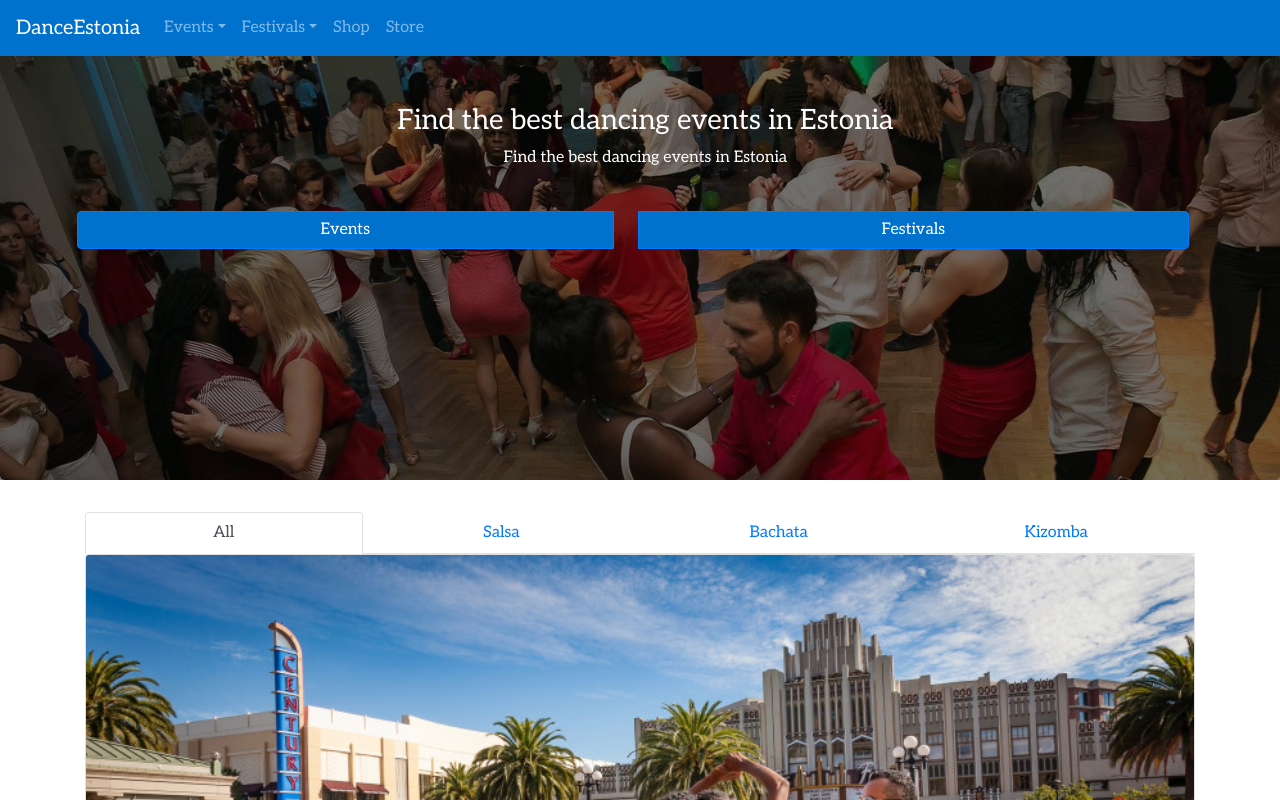
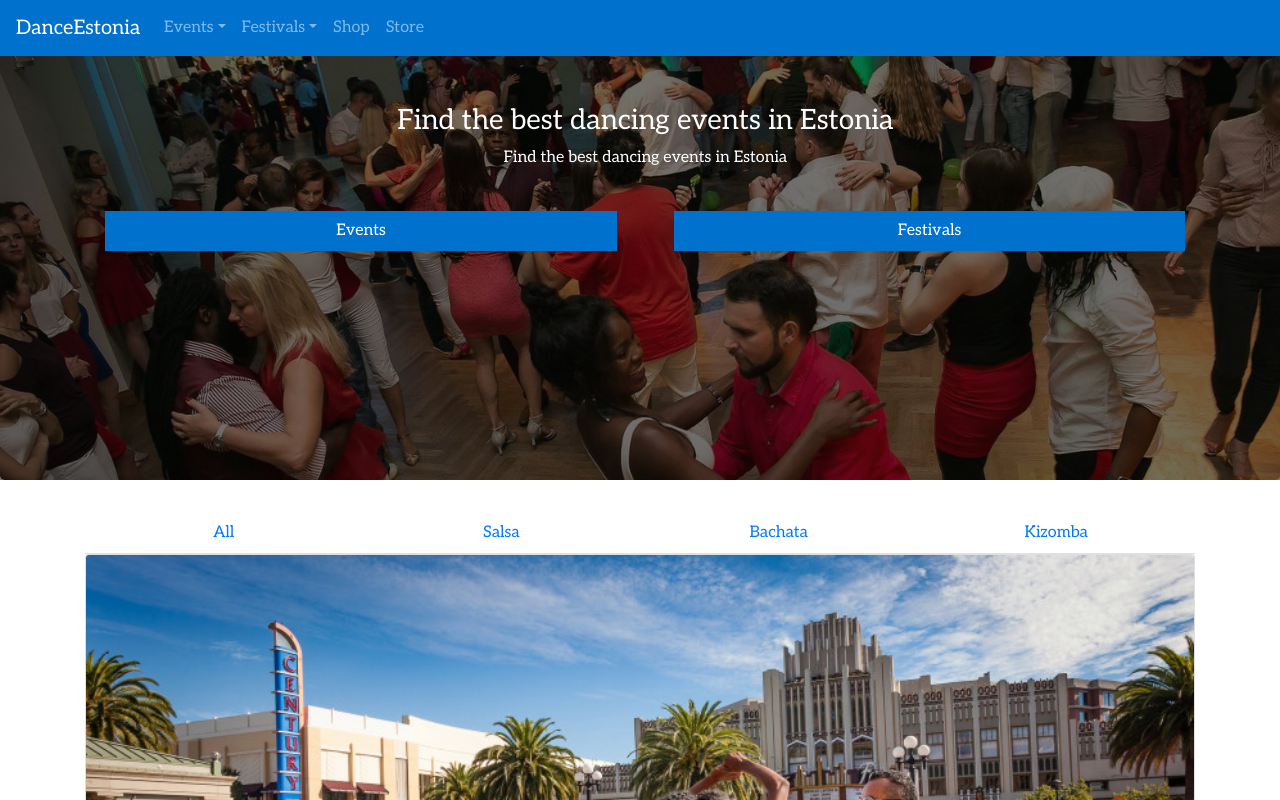
Before and after one commit to rrorrolfo/danceEstoniaClient, a React (Create React App) app in the folder client/: page /events in a window 1280 px wide. Shown: the top 800 px of the page. Built offline with nearby package versions, Linux system fonts and the light colour scheme.

Commit message:
Optimized bootstrap markup

```diff
--- a/client/src/components/jumbotron/index.jsx
+++ b/client/src/components/jumbotron/index.jsx
@@ -1,8 +1,8 @@
 import React from 'react';
-import { Jumbotron, Button, Container, ButtonGroup } from 'react-bootstrap';
+import { Jumbotron, Container, Nav } from 'react-bootstrap';
 import './jumbotron.css';
 
-const MainJumbotron = () => {
+const MainJumbotron = ({ match }) => {
   return (
     <Jumbotron>
       <div className="overlay" />
@@ -11,10 +11,18 @@ const MainJumbotron = () => {
           Find the best dancing events in Estonia
         </h1>
         <p>Find the best dancing events in Estonia</p>
-        <ButtonGroup className="mt-3 ctas-container">
-          <Button className="cta-style">Events</Button>
-          <Button className="cta-style">Festivals</Button>
-        </ButtonGroup>
+        <Nav
+          defaultActiveKey={`/${match.params.category}`}
+          as="ul"
+          className="justify-content-center"
+        >
+          <Nav.Item as="li" className="category-cta">
+            <Nav.Link href="/events">Events</Nav.Link>
+          </Nav.Item>
+          <Nav.Item as="li" className="category-cta">
+            <Nav.Link href="/festivals">Festivals</Nav.Link>
+          </Nav.Item>
+        </Nav>
       </Container>
     </Jumbotron>
   );
--- a/client/src/components/jumbotron/jumbotron.css
+++ b/client/src/components/jumbotron/jumbotron.css
@@ -33,15 +33,16 @@
   font-size: 1.75rem;
 }
 
-.ctas-container {
-  display: flex;
-  justify-content: space-between;
-  flex-wrap: wrap;
+.category-cta {
+  background-color: var(--blue-estonia);
+  flex-basis: 45%;
+  margin-top: 25px;
 }
 
-.cta-style {
-  margin-top: 25px;
-  margin-bottom: 15px;
-  background-color: var(--blue-estonia);
-  margin-right: 25px;
+.category-cta:first-child {
+  margin-right: 5%;
 }
+
+.category-cta a {
+  color: #fff;
+}
--- a/client/src/components/tabs/index.jsx
+++ b/client/src/components/tabs/index.jsx
@@ -3,17 +3,17 @@ import Nav from 'react-bootstrap/Nav';
 
 const NavigationTabs = () => {
   return (
-    <Nav fill justify variant="tabs" defaultActiveKey="/home">
-      <Nav.Item>
-        <Nav.Link href="/home">All</Nav.Link>
+    <Nav fill justify variant="tabs" defaultActiveKey="/home" as="ul">
+      <Nav.Item as="li">
+        <Nav.Link href="/">All</Nav.Link>
       </Nav.Item>
-      <Nav.Item>
+      <Nav.Item as="li">
         <Nav.Link href="/">Salsa</Nav.Link>
       </Nav.Item>
-      <Nav.Item>
+      <Nav.Item as="li">
         <Nav.Link href="/">Bachata</Nav.Link>
       </Nav.Item>
-      <Nav.Item>
+      <Nav.Item as="li">
         <Nav.Link href="/">Kizomba</Nav.Link>
       </Nav.Item>
     </Nav>
```
